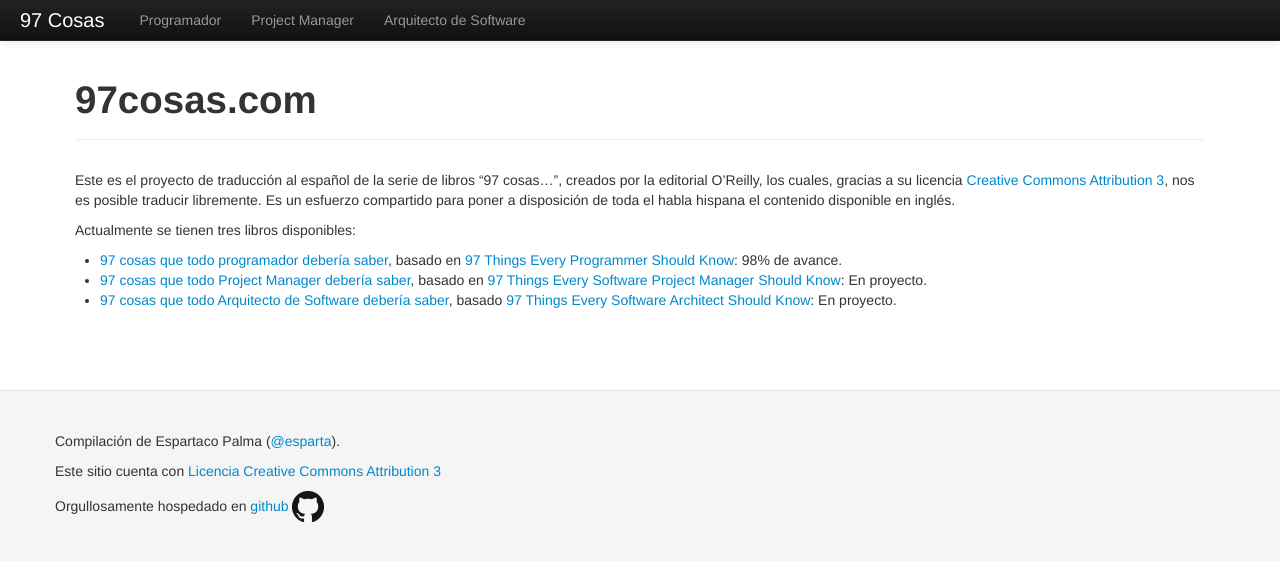
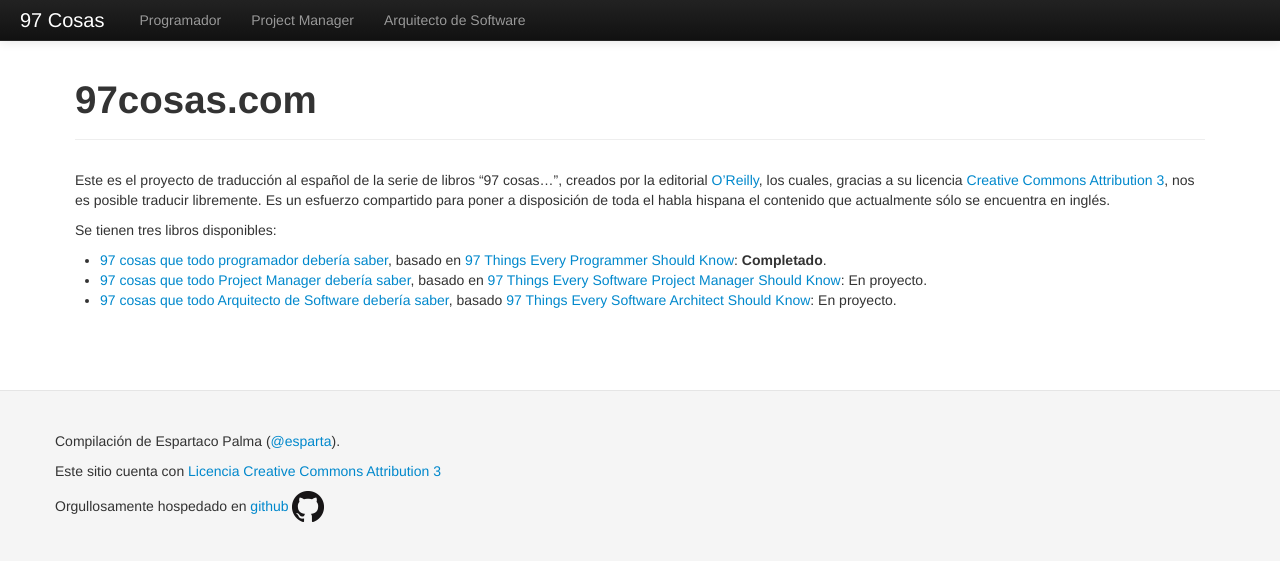
Before and after one commit to esparta/97cosas, a Jekyll site: the page built from index.md, in a window 1280 px wide. Shown: the top 561 px of the page. Built offline with Jekyll 4.4.1, drawn with Linux system fonts in a browser that asks for light colours.

Commit message:
Updated homepage and index on /programador

```diff
--- a/index.md
+++ b/index.md
@@ -4,16 +4,16 @@
 title: 97cosas.com
 ---
 
-Este es el proyecto de traducción al español de la serie de libros "97 cosas...", creados por la editorial O'Reilly, los cuales, gracias a su licencia [Creative Commons Attribution 3][1], nos es posible traducir libremente. Es un esfuerzo compartido para poner a disposición de toda el habla hispana el contenido disponible en inglés.
+Este es el proyecto de traducción al español de la serie de libros "97 cosas...", creados por la editorial [O'Reilly][1], los cuales, gracias a su licencia [Creative Commons Attribution 3][2], nos es posible traducir libremente. Es un esfuerzo compartido para poner a disposición de toda el habla hispana el contenido que actualmente sólo se encuentra en inglés.
 
-Actualmente se tienen tres libros disponibles:
+Se tienen tres libros disponibles:
 
-- [97 cosas que todo programador debería saber](/programador), basado en [97 Things Every Programmer Should Know][2]: 98% de avance.
-- [97 cosas que todo Project Manager debería saber](/pm), basado en [97 Things Every Software Project Manager Should Know][3]: En proyecto.
-- [97 cosas que todo Arquitecto de Software debería saber](/as), basado [97 Things Every Software Architect Should Know][4]: En proyecto.
+- [97 cosas que todo programador debería saber](/programador), basado en [97 Things Every Programmer Should Know][3]: **Completado**.
+- [97 cosas que todo Project Manager debería saber](/pm), basado en [97 Things Every Software Project Manager Should Know][4]: En proyecto.
+- [97 cosas que todo Arquitecto de Software debería saber](/as), basado [97 Things Every Software Architect Should Know][5]: En proyecto.
 
-
-[1]: http://creativecommons.org/licenses/by/3.0/us/deed.es
-[2]: http://programmer.97things.oreilly.com/wiki/index.php/97_Things_Every_Programmer_Should_Know
-[3]: http://pm.97things.oreilly.com/wiki/index.php/Main_Page
-[4]: http://softarch.97things.oreilly.com/wiki/index.php/Home_Page_for_97_Things
+[1]: http://www.oreilly.com/
+[2]: http://creativecommons.org/licenses/by/3.0/us/deed.es
+[3]: http://programmer.97things.oreilly.com/wiki/index.php/97_Things_Every_Programmer_Should_Know
+[4]: http://pm.97things.oreilly.com/wiki/index.php/Main_Page
+[5]: http://softarch.97things.oreilly.com/wiki/index.php/Home_Page_for_97_Things
```
Also changed, not shown: programador/index.md (+4 -0 lines), README.md.
